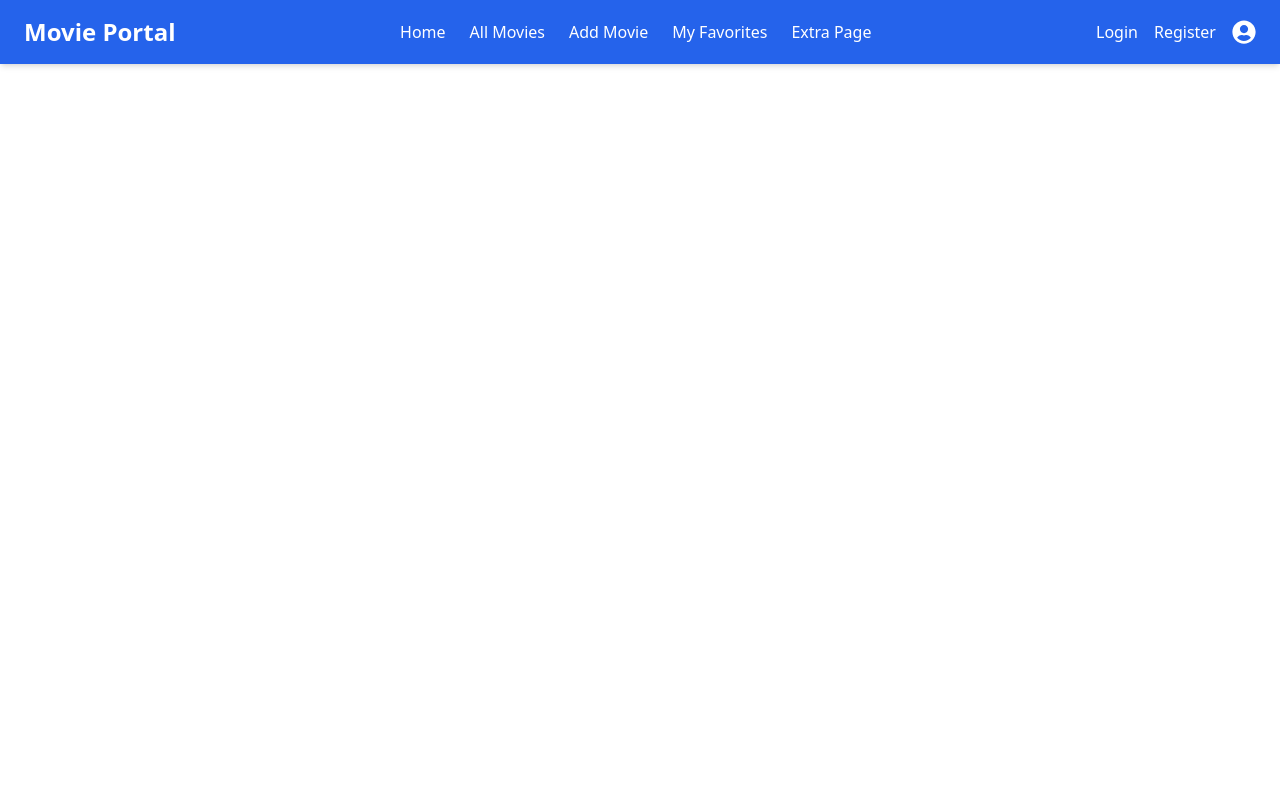
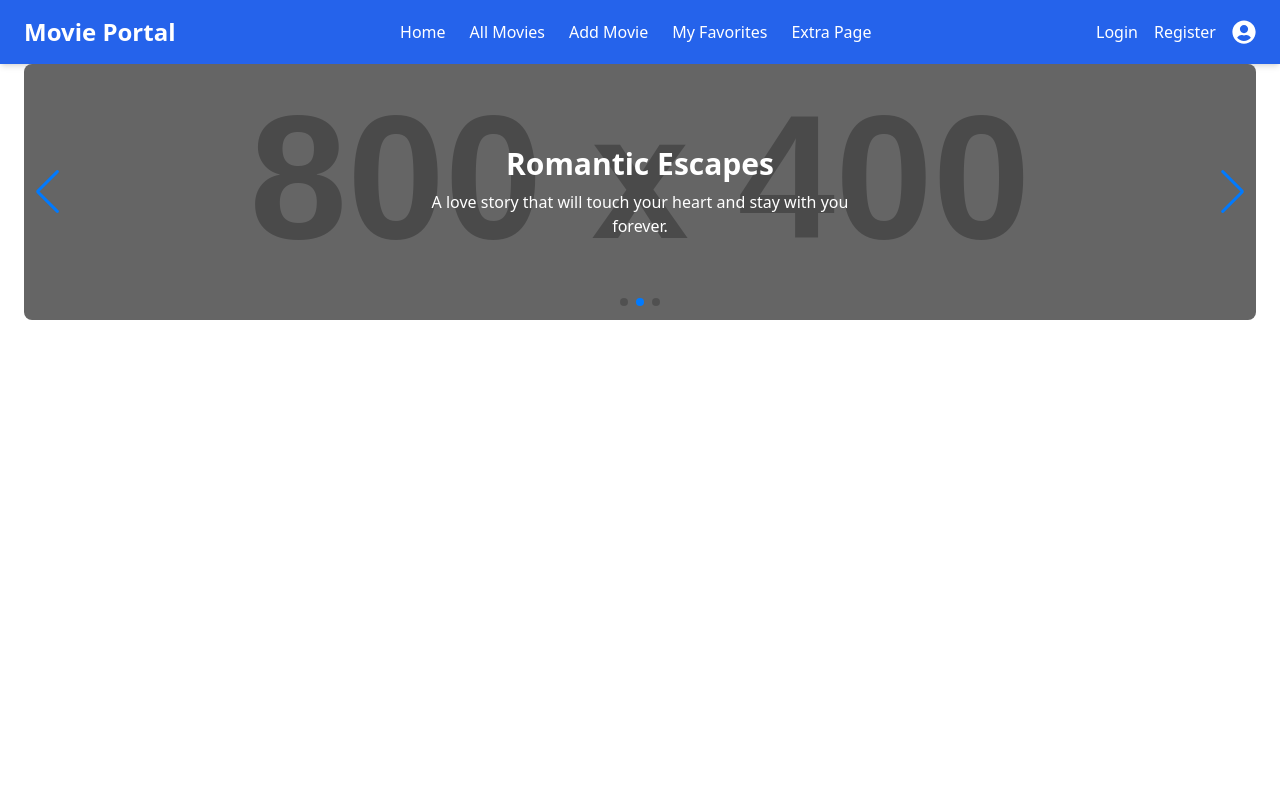
Before and after one commit to salman679/movie-client, a React (Vite) app: page / in a window 1280 px wide. Shown: the top 800 px of the page. Built offline with nearby package versions, Linux system fonts and the light colour scheme.

Commit message:
slider has been done

```diff
--- a/package.json
+++ b/package.json
@@ -15,9 +15,8 @@
     "react-dom": "^18.3.1",
     "react-icons": "^5.4.0",
     "react-router-dom": "^7.0.2",
-    "react-slick": "^0.30.2",
-    "slick-carousel": "^1.8.1",
-    "sweetalert2": "^11.14.5"
+    "sweetalert2": "^11.14.5",
+    "swiper": "^11.1.15"
   },
   "devDependencies": {
     "@eslint/js": "^9.15.0",
--- a/src/components/slider/Slider.jsx
+++ b/src/components/slider/Slider.jsx
@@ -0,0 +1,62 @@
+import { Swiper, SwiperSlide } from "swiper/react";
+import { Navigation, Pagination, Autoplay } from "swiper/modules";
+
+import "swiper/css";
+import "swiper/css/navigation";
+import "swiper/css/pagination";
+
+const MovieCarousel = () => {
+  const banners = [
+    {
+      title: "Epic Adventures",
+      description:
+        "Experience the thrill of epic journeys in a world beyond imagination.",
+      image: "https://via.placeholder.com/800x400?text=Movie+1",
+    },
+    {
+      title: "Romantic Escapes",
+      description:
+        "A love story that will touch your heart and stay with you forever.",
+      image: "https://via.placeholder.com/800x400?text=Movie+2",
+    },
+    {
+      title: "Action Blockbuster",
+      description:
+        "Explosive action sequences and breathtaking stunts await you.",
+      image: "https://via.placeholder.com/800x400?text=Movie+3",
+    },
+  ];
+
+  return (
+    <div className="container mx-auto px-6">
+      <Swiper
+        modules={[Navigation, Pagination, Autoplay]}
+        navigation
+        pagination={{ clickable: true }}
+        autoplay={{ delay: 3000, disableOnInteraction: false }}
+        loop={true}
+        className="rounded-lg overflow-hidden"
+      >
+        {banners.map((banner, index) => (
+          <SwiperSlide key={index}>
+            <div
+              className="relative h-64 bg-cover bg-center"
+              style={{ backgroundImage: `url(${banner.image})` }}
+            >
+              <div className="absolute inset-0 bg-black bg-opacity-50 flex flex-col justify-center items-center">
+                <h2 className="text-3xl text-white font-bold">
+                  {banner.title}
+                </h2>
+                <p className="text-white mt-2 text-center max-w-md">
+                  {banner.description}
+                </p>
+              </div>
+            </div>
+          </SwiperSlide>
+        ))}
+      </Swiper>
+    </div>
+  );
+};
+
+export default MovieCarousel;
--- a/src/index.css
+++ b/src/index.css
@@ -1,6 +1,4 @@
-@import "~slick-carousel/slick/slick.css";
-@import "~slick-carousel/slick/slick-theme.css";
-
+@import "swiper/swiper-bundle.css";
 @tailwind base;
 @tailwind components;
 @tailwind utilities;
--- a/src/layouts/MainLayout.jsx
+++ b/src/layouts/MainLayout.jsx
@@ -1,11 +1,14 @@
 import Footer from "../components/footer/Footer";
 import Header from "../components/header/Header";
+import MovieCarousel from "../components/slider/Slider";
 
 export default function MainLayout() {
   return (
     <>
       <Header />
-      <div className="min-h-screen"></div>
+      <div className="min-h-screen">
+        <MovieCarousel />
+      </div>
       <Footer />
     </>
   );
```
Also changed, not shown: 1 other file (tests, documents, lock files or other folders).
